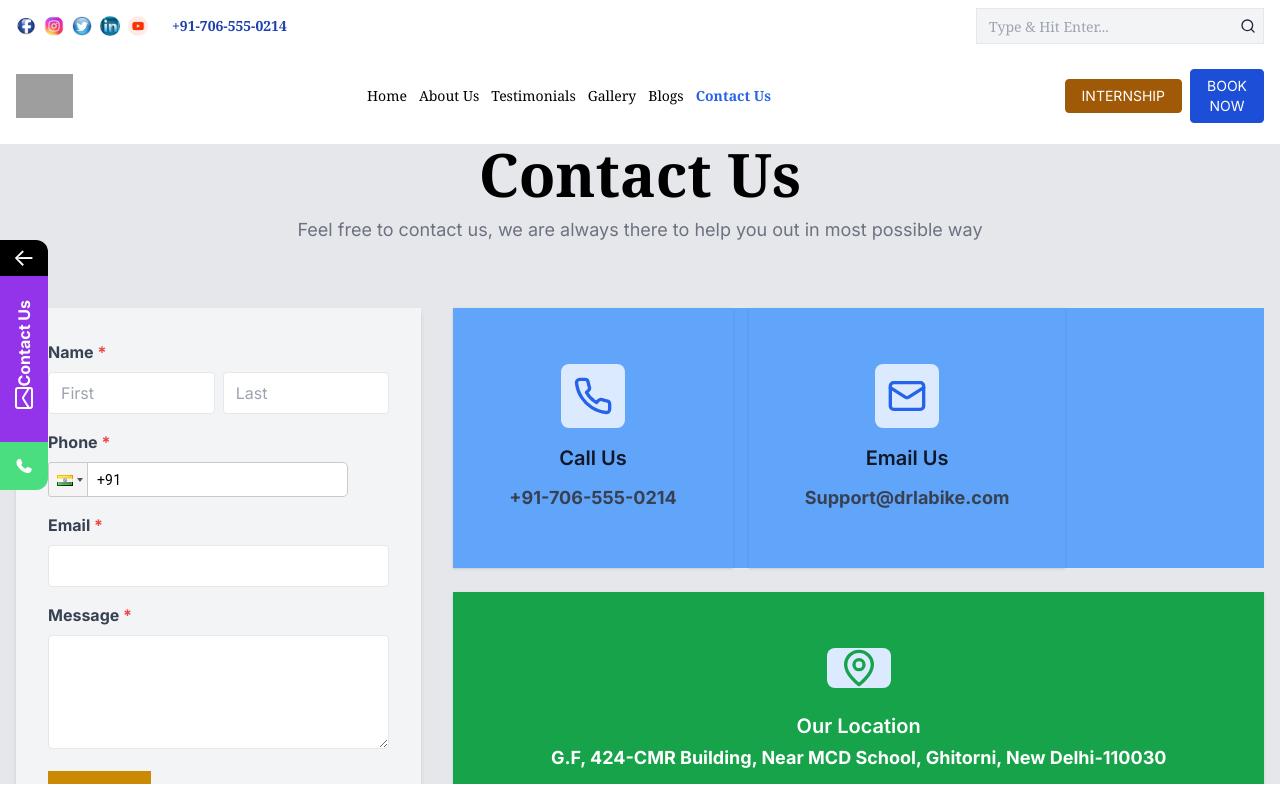
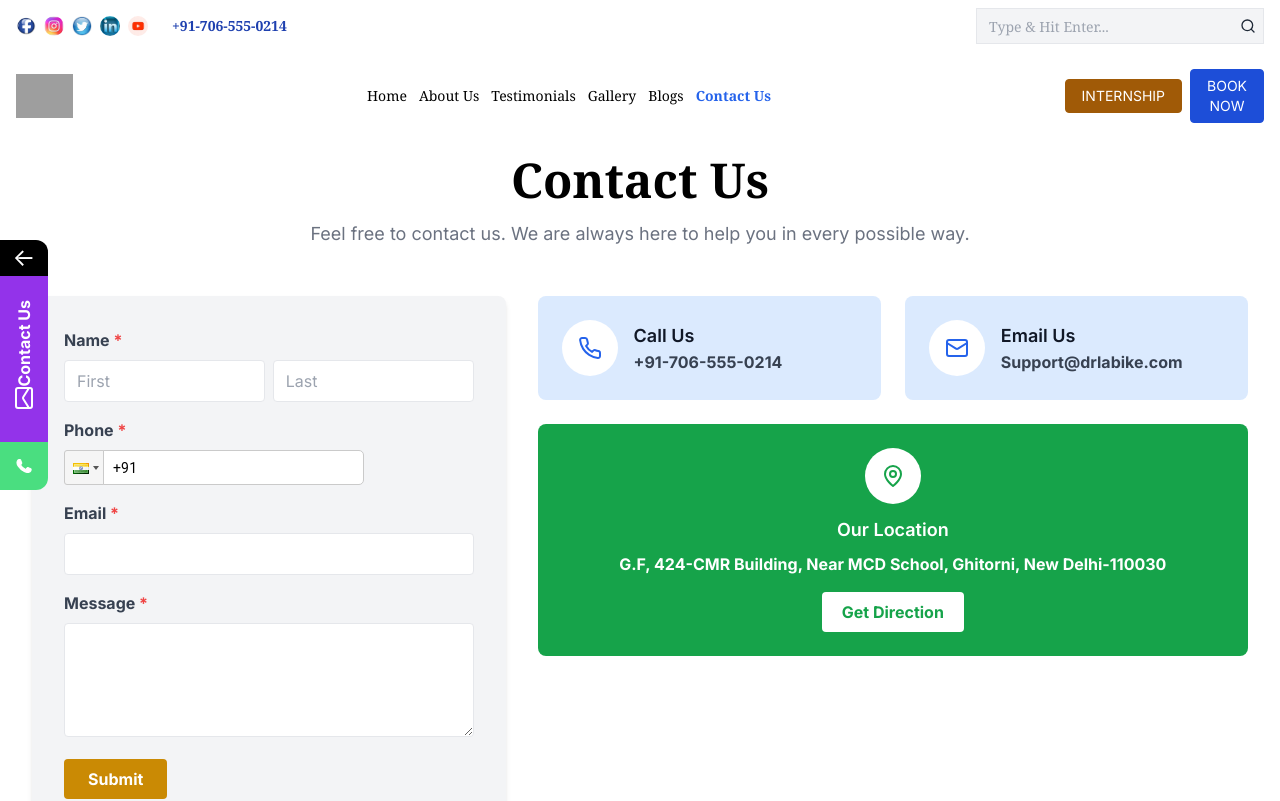
Before and after one commit to Sakshi509-ctrl/DR_Labike, a React (Vite) app: page /contact in a window 1280 px wide. Shown: the top 801 px of the page. Built offline with nearby package versions, Linux system fonts and the light colour scheme; grey boxes are pictures that could not be loaded.

Commit message:
frontend

```diff
--- a/src/components/Contact.tsx
+++ b/src/components/Contact.tsx
@@ -92,50 +92,63 @@ const Contact: React.FC = () => {
 
 
 
+
   return (
     <>
       <Header />
-      <section id="contact" ref={sectionRef} className="py-1 bg-white">
-        <div style={{ height: '80vh', overflowY: 'auto' }}>
-          <div className="wcontainer bg-gray-200 mx-auto px-4">
-            <div className="text-center mb-16">
-              <h2 className={`text-4xl lg:text-6xl font-serif font-bold text-black-900 mb-3 transition-all duration-1000 ${isVisible ? 'opacity-100 translate-y-0' : 'opacity-0 translate-y-10'}`}>
+      <section id="contact" ref={sectionRef} className="py-4 bg-white">
+        <div className="min-h-screen overflow-y-auto">
+          <div className="max-w-7xl mx-auto px-4 sm:px-6 lg:px-8">
+            <div className="text-center mb-12">
+              <h2 className={`text-3xl sm:text-4xl lg:text-5xl font-serif font-bold text-black-900 mb-4 transition-all duration-1000 ${isVisible ? 'opacity-100 translate-y-0' : 'opacity-0 translate-y-10'}`}>
                 Contact Us
               </h2>
-              <p className={`text-lg text-gray-500 max-w-3xl mx-auto transition-all duration-1000 ${isVisible ? 'opacity-100 translate-y-0' : 'opacity-0 translate-y-10'}`} style={{ transitionDelay: '200ms' }}>
-                Feel free to contact us, we are always there to help you out in most possible way
+              <p className={`text-base sm:text-lg text-gray-500 max-w-3xl mx-auto transition-all duration-1000 ${isVisible ? 'opacity-100 translate-y-0' : 'opacity-0 translate-y-10'}`} style={{ transitionDelay: '200ms' }}>
+                Feel free to contact us. We are always here to help you in every possible way.
               </p>
             </div>
 
-            <div className="flex flex-col md:flex-row gap-8 mb-10">
-              <div className="basis-full md:basis-2/5">
-                <form onSubmit={handleSubmit} className="bg-gray-100 p-8 rounded-0xl shadow-md w-full max-w-xl mx-auto">
+            <div className="flex flex-col lg:flex-row gap-8">
+              <div className="w-full lg:w-2/5">
+                <form onSubmit={handleSubmit} className="bg-gray-100 p-6 sm:p-8 rounded-lg shadow-md w-full">
                   <div className="mb-4">
-                    <label className="block text-gray-700 font-bold mb-2">Name <span className="text-red-500">*</span></label>
-                    <div className="flex gap-2">
-                      <input className="w-1/2 px-3 py-2 border rounded" type="text" placeholder="First" required value={firstName} onChange={(e) => setFirstName(e.target.value)} />
-                      <input className="w-1/2 px-3 py-2 border rounded" type="text" placeholder="Last" required value={lastName} onChange={(e) => setLastName(e.target.value)} />
+                    <label className="block text-gray-700 font-bold mb-2">
+                      Name <span className="text-red-500">*</span>
+                    </label>
+                    <div className="flex flex-col sm:flex-row gap-2">
+                      <input className="w-full sm:w-1/2 px-3 py-2 border rounded" type="text" placeholder="First" required value={firstName} onChange={(e) => setFirstName(e.target.value)} />
+                      <input className="w-full sm:w-1/2 px-3 py-2 border rounded" type="text" placeholder="Last" required value={lastName} onChange={(e) => setLastName(e.target.value)} />
                     </div>
                   </div>
+
                   <div className="mb-4">
-                    <label className="block text-gray-700 font-bold mb-2">Phone <span className="text-red-500">*</span></label>
+                    <label className="block text-gray-700 font-bold mb-2">
+                      Phone <span className="text-red-500">*</span>
+                    </label>
                     <PhoneInputComponent
                       value={phone}
                       onChange={(phone) => setPhone(phone)}
                       country="in"
                     />
                   </div>
+
                   <div className="mb-4">
-                    <label className="block text-gray-700 font-bold mb-2">Email <span className="text-red-500">*</span></label>
+                    <label className="block text-gray-700 font-bold mb-2">
+                      Email <span className="text-red-500">*</span>
+                    </label>
                     <input className="w-full px-3 py-2 border rounded" type="email" required value={email} onChange={(e) => setEmail(e.target.value)} />
                   </div>
+
                   <div className="mb-4">
-                    <label className="block text-gray-700 font-bold mb-2">Message <span className="text-red-500">*</span></label>
+                    <label className="block text-gray-700 font-bold mb-2">
+                      Message <span className="text-red-500">*</span>
+                    </label>
                     <textarea className="w-full px-3 py-2 border rounded" rows={4} required value={message} onChange={(e) => setMessage(e.target.value)}></textarea>
                   </div>
+
                   <button
                     type="submit"
-                    className="bg-yellow-600 hover:bg-green-800 text-white font-bold py-2 px-6 disabled:opacity-50 disabled:cursor-not-allowed"
+                    className="bg-yellow-600 hover:bg-green-700 text-white font-bold py-2 px-6 rounded transition duration-300 disabled:opacity-50 disabled:cursor-not-allowed"
                     disabled={isSubmitting}
                   >
                     {isSubmitting ? 'Submitting...' : 'Submit'}
@@ -143,51 +156,49 @@ const Contact: React.FC = () => {
                 </form>
               </div>
 
-              <div className="basis-full md:basis-4/5 flex flex-col gap-6 justify-center h-full">
-                <div className="flex flex-col md:flex-row gap-4 bg-blue-400 p-0 rounded-0xl">
-                  <div className="bg-blue rounded-0xl flex flex-col items-center gap-4 p-14 shadow">
-                    <div className="w-16 h-16 bg-blue-100 rounded-lg flex items-center justify-center flex-shrink-0">
-                      <Phone className="w-10 h-10 text-blue-600" />
+              <div className="w-full lg:w-3/5 flex flex-col gap-6">
+                <div className="grid grid-cols-1 md:grid-cols-2 gap-6">
+                  <div className="bg-blue-100 rounded-lg p-6 flex items-center space-x-4">
+                    <div className="w-14 h-14 bg-white rounded-full flex items-center justify-center">
+                      <Phone className="w-6 h-6 text-blue-600" />
                     </div>
-                    <div className="text-center">
-                      <h4 className="text-xl font-semibold text-gray-900 mb-3">Call Us</h4>
-                      <p className="text-lg text-gray-700 font-bold">+91-706-555-0214</p>
+                    <div>
+                      <h4 className="text-lg font-semibold text-gray-900">Call Us</h4>
+                      <p className="text-md text-gray-700 font-bold">+91-706-555-0214</p>
                     </div>
                   </div>
 
-                  <div className="bg-blue rounded-0xl flex flex-col items-center gap-4 p-14 shadow">
-                    <div className="w-16 h-16 bg-blue-100 rounded-lg flex items-center justify-center flex-shrink-0">
-                      <Mail className="w-10 h-10 text-blue-600" />
+                  <div className="bg-blue-100 rounded-lg p-6 flex items-center space-x-4">
+                    <div className="w-14 h-14 bg-white rounded-full flex items-center justify-center">
+                      <Mail className="w-6 h-6 text-blue-600" />
                     </div>
-                    <div className="text-center">
-                      <h4 className="text-xl font-semibold text-gray-900 mb-3">Email Us</h4>
-                      <p className="text-center text-lg text-gray-700 font-bold">Support@drlabike.com</p>
+                    <div>
+                      <h4 className="text-lg font-semibold text-gray-900">Email Us</h4>
+                      <p className="text-md text-gray-700 font-bold break-words">Support@drlabike.com</p>
                     </div>
                   </div>
                 </div>
 
-                <div className="bg-green-600 rounded-0xl flex flex-col items-center gap-6 p-14 shadow">
-                  <div className="w-16 h-18 bg-blue-100 rounded-lg flex items-center justify-center flex-shrink-0">
-                    <MapPin className="w-10 h-10 text-green-600" />
+                <div className="bg-green-600 rounded-lg p-6 text-center">
+                  <div className="w-14 h-14 bg-white rounded-full flex items-center justify-center mx-auto mb-3">
+                    <MapPin className="w-6 h-6 text-green-600" />
                   </div>
-                  <div className="text-center">
-                    <h4 className="text-xl font-semibold text-white mb-1">Our Location</h4>
-                    <p className="text-lg text-white font-bold">G.F, 424-CMR Building, Near MCD School, Ghitorni, New Delhi-110030</p>
-                    <button
-                      className="bg-white text-green-600 font-bold py-3 px-7 rounded mt-4 hover:bg-green-500 hover:text-white"
-                      onClick={() => window.open('https://www.google.com/maps/place/DrLabike/@28.599999,77.100000,15z/data=!4m5!3m4!1s0x390cfd5b347eb66f:0x8c9adbae047ef246!8m2!3d28.599999!4d77.100000', '_blank')}
-                    >
-                      Get Direction
-                    </button>
-                  </div>
+                  <h4 className="text-lg font-semibold text-white mb-2">Our Location</h4>
+                  <p className="text-white font-bold text-sm sm:text-base">G.F, 424-CMR Building, Near MCD School, Ghitorni, New Delhi-110030</p>
+                  <button
+                    className="mt-4 bg-white text-green-600 font-bold py-2 px-5 rounded hover:bg-green-700 hover:text-white transition"
+                    onClick={() => window.open('https://www.google.com/maps/place/DrLabike/@28.599999,77.100000,15z/data=!4m5!3m4!1s0x390cfd5b347eb66f:0x8c9adbae047ef246!8m2!3d28.599999!4d77.100000', '_blank')}
+                  >
+                    Get Direction
+                  </button>
                 </div>
               </div>
             </div>
 
-          </div>
-          <Footer />
-          <div className="w-full flex justify-center font-bold text-gray-600 mt-0 mb-4">
-            <h6>Copyright © 2025 DrLaBike: Gateway to Pathology Lab Ownership | Powered by Swasthmnathan Meditech Pvt Ltd</h6>
+            <Footer />
+            <div className="w-full text-center text-sm text-gray-600 mt-6 mb-4">
+              <h6>Copyright © 2025 DrLaBike: Gateway to Pathology Lab Ownership | Powered by Swasthmnathan Meditech Pvt Ltd</h6>
+            </div>
           </div>
         </div>
       </section>
--- a/src/components/ContactSidebar.tsx
+++ b/src/components/ContactSidebar.tsx
@@ -87,7 +87,6 @@ const ContactSidebar: React.FC = () => {
 
       alert(result.message || 'Thank you! Your message has been sent successfully.');
 
-      // Reset form
       setFormData({
         firstName: '',
         lastName: '',
@@ -96,7 +95,6 @@ const ContactSidebar: React.FC = () => {
         message: ''
       });
 
-      // Close the sidebar
       close();
 
     } catch (error) {
--- a/src/components/Sidebar.tsx
+++ b/src/components/Sidebar.tsx
@@ -5,7 +5,7 @@ import { useContactSidebar } from './ContactSidebar';
 const Sidebar = () => {
   const { open } = useContactSidebar();
   return (
-    <div className="fixed top-60 left-0 z-50 flex flex-col items-center" style={{height: 250}}>
+    <div className="fixed top-60 left-0 z-50 flex flex-col items-center " style={{height: 250}}>
 
     <div className="w-12 h-9 bg-black rounded-tr-xl  flex items-center justify-center">
       <span className="text-white text-2xl">&#8592;</span>
```
Also changed, not shown: src/components/CertificateVerification.tsx (+5 -5 lines), src/components/PrivacyPolicy.tsx (+4 -4 lines), src/components/shippingpolicy.tsx (+12 -12 lines), src/components/terms&conditions.tsx (+27 -27 lines).
